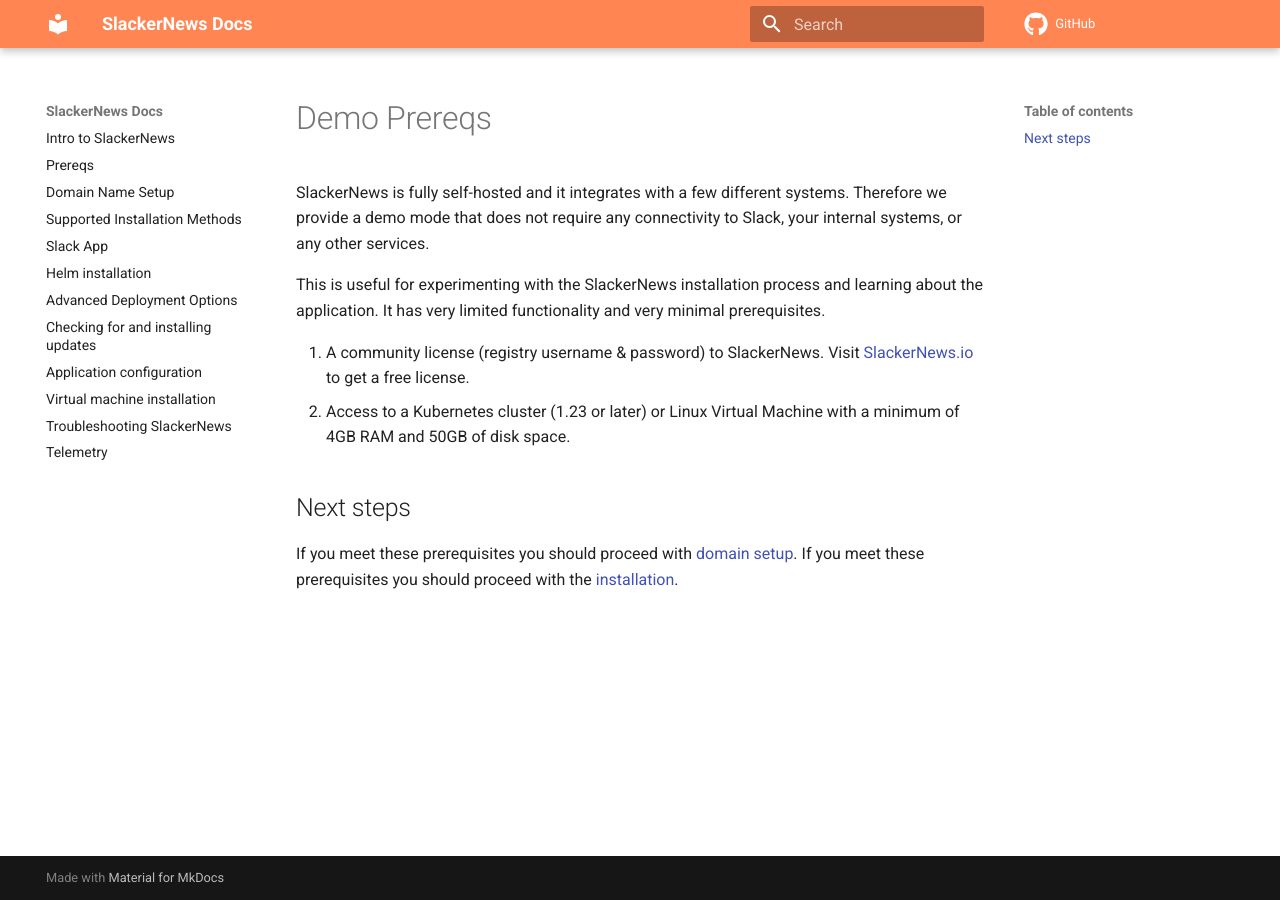
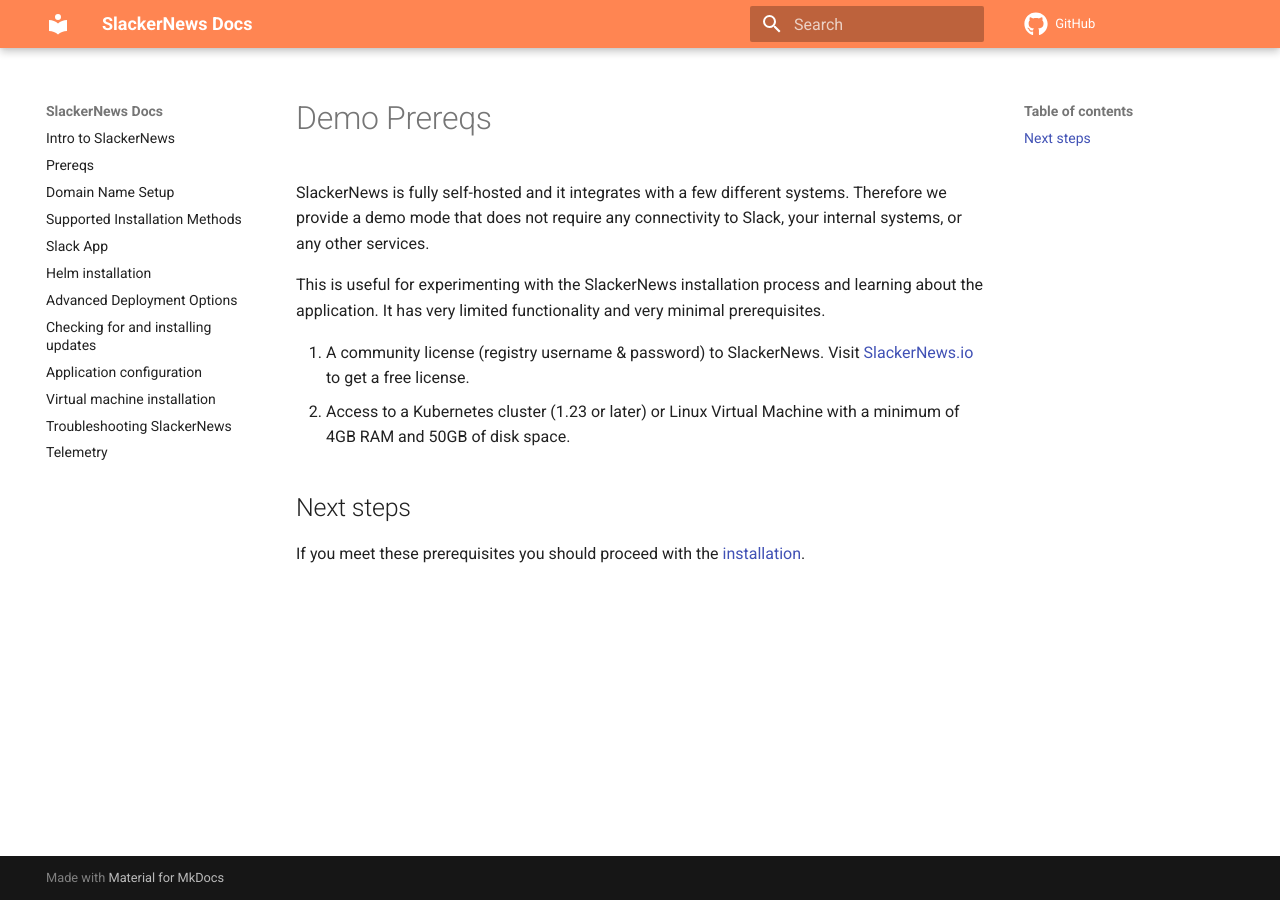
Before and after one commit to slackernews/slackernews, an MkDocs documentation site: the page built from docs/docs/demo-prereqs.md, in a window 1280 px wide. Built offline with MkDocs 1.6.1 and Material for MkDocs 9.7.7, drawn with Linux system fonts in a browser that asks for light colours; comment, search, counter and statistics services are not loaded; old or Windows-style settings are respelled for this version of MkDocs.

Commit message:
Shows only one next step, the right one for a demo

```diff
--- a/docs/docs/demo-prereqs.md
+++ b/docs/docs/demo-prereqs.md
@@ -15,6 +15,5 @@
 
 ## Next steps
 
-If you meet these prerequisites you should proceed with [domain setup](/domain).
 If you meet these prerequisites you should proceed with the
 [installation](/supported-installations).
```
